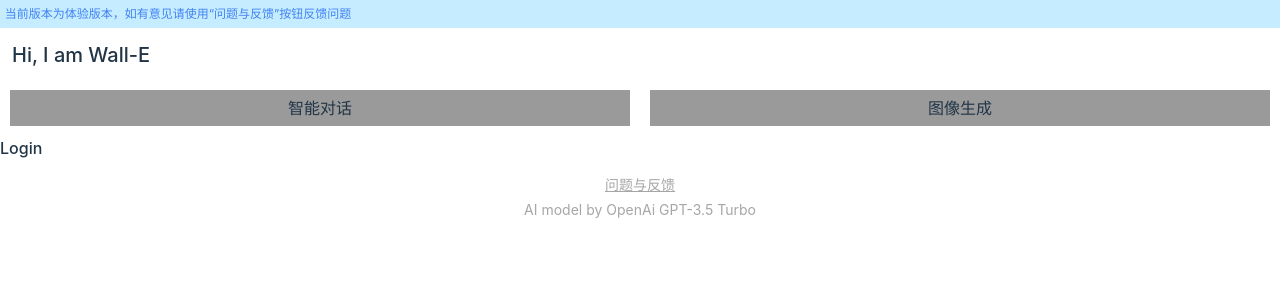
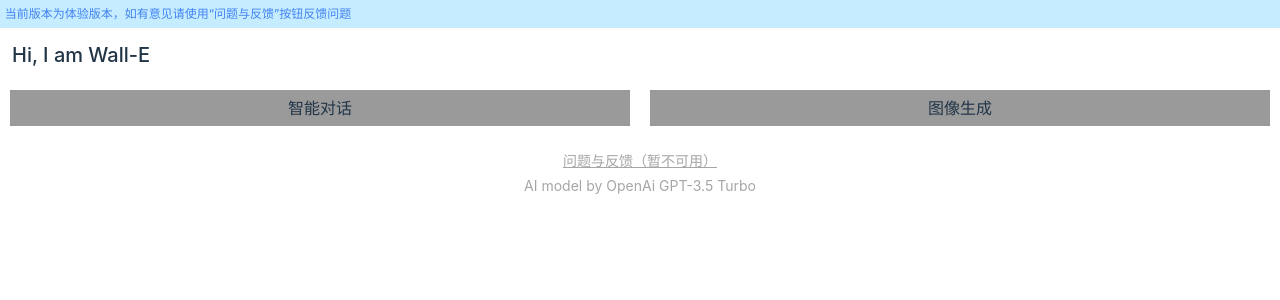
Before and after one commit to AaronW-BE/chat-openai, a React (Vite) app in the folder web/: page / in a window 1280 px wide. Shown: the top 300 px of the page. Built offline with nearby package versions, Linux system fonts and the light colour scheme; sample sign-in values are in the browser's storage.

Commit message:
api integrate

```diff
--- a/web/src/App.jsx
+++ b/web/src/App.jsx
@@ -1,28 +1,10 @@
 import './App.css'
-import {Link} from "react-router-dom";
+import {Link, Outlet} from "react-router-dom";
 
 function App() {
   return (
-    <div className="App">
-      <div className="tips">当前版本为体验版本，如有意见请使用“问题与反馈”按钮反馈问题</div>
-      <div className="head">
-        <span className="head-text">Hi, I am Wall-E</span>
-      </div>
-      <div className="shortcut-btn-group">
-        <div className="btn shortcut-btn">
-          <Link to={`/chat`}>智能对话</Link>
-        </div>
-        <div className="btn shortcut-btn">
-          <a href="#">图像生成</a>
-        </div>
-      </div>
-      <div>
-        <Link to={'/login'}>Login</Link>
-      </div>
-      <div className="tips-wrapper">
-        <div className="feedback-btn">问题与反馈</div>
-        <div className="model-desc">AI model by OpenAi GPT-3.5 Turbo</div>
-      </div>
+    <div>
+      <Outlet />
     </div>
   )
 }
--- /dev/null
+++ b/web/src/api/ChatApi.js
@@ -0,0 +1,5 @@
+import {Api} from "./index.js";
+
+export const SendChatApi = (message) => Api.Get("/", {text: message});
+
+export const ChatHistoryApi = (params) => Api.Get("/chat", params);
--- a/web/src/api/index.js
+++ b/web/src/api/index.js
@@ -1,7 +1,10 @@
 import axios from "axios";
+import {redirect} from "react-router-dom";
+
+import config from '../config/app';
 
 const instance = axios.create({
-  baseURL: "http://localhost:3000",
+  baseURL: config.host,
   timeout: 5000,
   headers: {
     "Content-Type": "application/json"
@@ -10,6 +13,9 @@ const instance = axios.create({
 
 instance.interceptors.request.use(
   (config) => {
+    if (localStorage.getItem('token')) {
+      config.headers.Authorization = "Bearer " + localStorage.getItem('token');
+    }
     return config;
   },
   (error) => {
@@ -19,9 +25,15 @@ instance.interceptors.request.use(
 
 instance.interceptors.response.use(
   (response) => {
+    console.log('response', response);
     return response.data;
   },
   (error) => {
+    console.log('err', error)
+    if (error.response.status === 401) {
+      return redirect("/login");
+      // window.location.href = "/login";
+    }
     return Promise.reject(error);
   }
 )
--- /dev/null
+++ b/web/src/config/app.js
@@ -0,0 +1,23 @@
+let config = {
+  development: {
+    host: 'http://localhost:3000',
+  },
+  production: {
+    host: 'https://chat.fastgo.vip',
+  }
+}
+
+function initConfig(env) {
+  console.log('env', env);
+  if (!config[env]) {
+    throw new Error("env property not determined");
+  }
+
+  let defaultConfig = {
+    env: '',
+    host: '',
+  }
+  return Object.assign({}, defaultConfig, config[env]);
+}
+
+export default initConfig(process.env.NODE_ENV || 'dev');
--- a/web/src/main.jsx
+++ b/web/src/main.jsx
@@ -2,18 +2,42 @@ import React from 'react'
 import ReactDOM from 'react-dom/client'
 import App from './App'
 import './index.css'
-import {createBrowserRouter, RouterProvider} from "react-router-dom";
+import {createBrowserRouter, redirect, RouterProvider} from "react-router-dom";
 import ChatView from "./views/chat/index.jsx";
 import LoginView from "./views/login/LoginView.jsx";
+import HomeView from "./views/home/HomeView.jsx";
+import {ChatHistoryApi} from "./api/ChatApi.js";
 
 const router = createBrowserRouter([
   {
     path: "/",
     element: <App />,
-  },
-  {
-    path: 'chat',
-    element: <ChatView />
+    loader: () => {
+      if (!localStorage.getItem('token')) {
+        return redirect('/login');
+      }
+      return null
+    },
+    children: [
+      {
+        index: true,
+        element: <HomeView />
+      },
+      {
+        path: 'chat',
+        element: <ChatView />,
+        loader: () => {
+          // obtain history chat msg
+          return new Promise((resolve) => {
+            ChatHistoryApi().then(result => {
+              resolve(result);
+            }).catch(() => {
+              resolve([])
+            });
+          })
+        }
+      },
+    ]
   },
   {
     path: 'login',
--- a/web/src/views/chat/index.css
+++ b/web/src/views/chat/index.css
@@ -19,10 +19,19 @@
     font-size: 18px;
 }
 
+button, button:active {
+    outline: none;
+    border: none;
+}
+
 .user-panel .msg-send-btn {
     padding: 4px 12px;
+    height: 100%;
 }
 
+.msg-send-btn img {
+    height: 17px;
+}
 .msg-content {
 
 }
--- a/web/src/views/chat/index.jsx
+++ b/web/src/views/chat/index.jsx
@@ -1,5 +1,8 @@
 import './index.css'
 import React, {useEffect, useRef, useState} from "react";
+import {SendChatApi} from "../../api/ChatApi.js";
+import {useLoaderData} from "react-router-dom";
+import sendBtnImg from '../../assets/send.svg'
 
 function MsgItem(props) {
   const {isSelf, content, time} = props;
@@ -17,15 +20,27 @@ function MsgBubble(props) {
 }
 
 export default function ChatView() {
+  // history msg
+  const historyMessages = useLoaderData();
   const [message, setMessage] = useState('')
   const ref = useRef();
 
-  const [msg, setMsg] = useState([
-    {content: '你好,Hello', time: Date.now(), id: 1, self: false},
-    {content: 'asdfaasdfasdfas1233333333333333333333s', time: Date.now(), id: 2, self: true},
-    {content: 'bafgv', time: Date.now(), id: 3, self: true},
-    {content: 'sadfasdfasfd', time: Date.now(), id: 4, self: false},
-  ])
+  // [
+  //   {content: '你好,Hello', time: Date.now(), id: 1, self: false},
+  //   {content: 'asdfaasdfasdfas1233333333333333333333s', time: Date.now(), id: 2, self: true},
+  //   {content: 'bafgv', time: Date.now(), id: 3, self: true},
+  //   {content: 'sadfasdfasfd', time: Date.now(), id: 4, self: false},
+  // ]
+
+  let id = 0;
+  const [msg, setMsg] = useState(
+    historyMessages.map(item => ({
+      content: item.content,
+      time: item.createAt,
+      id: ++id,
+      self: item.role === 'user'
+    }))
+  )
 
   useEffect(() => {
     console.log('changed', msg.length)
@@ -44,6 +59,8 @@ export default function ChatView() {
       return
     }
     if ((e.type === "keydown" && e.key === 'Enter') || e.type === 'click') {
+      // send msg
+      SendChatApi(message).then(result => {
         let _msg = [...msg];
         _msg.push({
           id: Date.now(),
@@ -53,6 +70,9 @@ export default function ChatView() {
         });
         setMessage('');
         setMsg(_msg);
+      }).finally(() => {
+        console.log('send success');
+      })
     }
   }
 
@@ -71,7 +91,9 @@ export default function ChatView() {
           <input className="msg-input" onInput={handleInputContent}
                  onKeyDown={handleSubmit}
                  value={message} />
-          <button className="msg-send-btn" onClick={handleSubmit}>发送</button>
+          <button className="msg-send-btn" onClick={handleSubmit}>
+            <img src={sendBtnImg} alt='send button' />
+          </button>
         </div>
       </div>
     </div>
--- /dev/null
+++ b/web/src/views/home/HomeView.jsx
@@ -0,0 +1,24 @@
+import {Link} from "react-router-dom";
+
+export default function HomeView() {
+  return (
+    <div>
+      <div className="tips">当前版本为体验版本，如有意见请使用“问题与反馈”按钮反馈问题</div>
+      <div className="head">
+        <span className="head-text">Hi, I am Wall-E</span>
+      </div>
+      <div className="shortcut-btn-group">
+        <div className="btn shortcut-btn">
+          <Link to={`/chat`}>智能对话</Link>
+        </div>
+        <div className="btn shortcut-btn">
+          <a href="#">图像生成</a>
+        </div>
+      </div>
+      <div className="tips-wrapper">
+        <div className="feedback-btn">问题与反馈（暂不可用）</div>
+        <div className="model-desc">AI model by OpenAi GPT-3.5 Turbo</div>
+      </div>
+    </div>
+  )
+};
--- a/web/src/views/login/LoginView.jsx
+++ b/web/src/views/login/LoginView.jsx
@@ -19,6 +19,10 @@ export default function LoginView() {
 
   // 登录/注册
   const handleAction = () => {
+    if (!formData.username || !formData.password) {
+      alert('用户名或密码无效')
+      return
+    }
     let api;
     if (pageType === 'login') {
       api = LoginApi;
@@ -66,7 +70,7 @@ export default function LoginView() {
         </div>
       </div>
       <div className="form-item">
-        <div className='form-item-label'>密码</div>
+        <div className='form-item-label'>密码：</div>
         <div className="">
           <input name="password" type={"password"} onInput={handleInput} onKeyUp={handleInput} />
         </div>
```
Also changed, not shown: web/src/assets/send.svg (added). Lines whose indentation alone changed are shown as unchanged.
